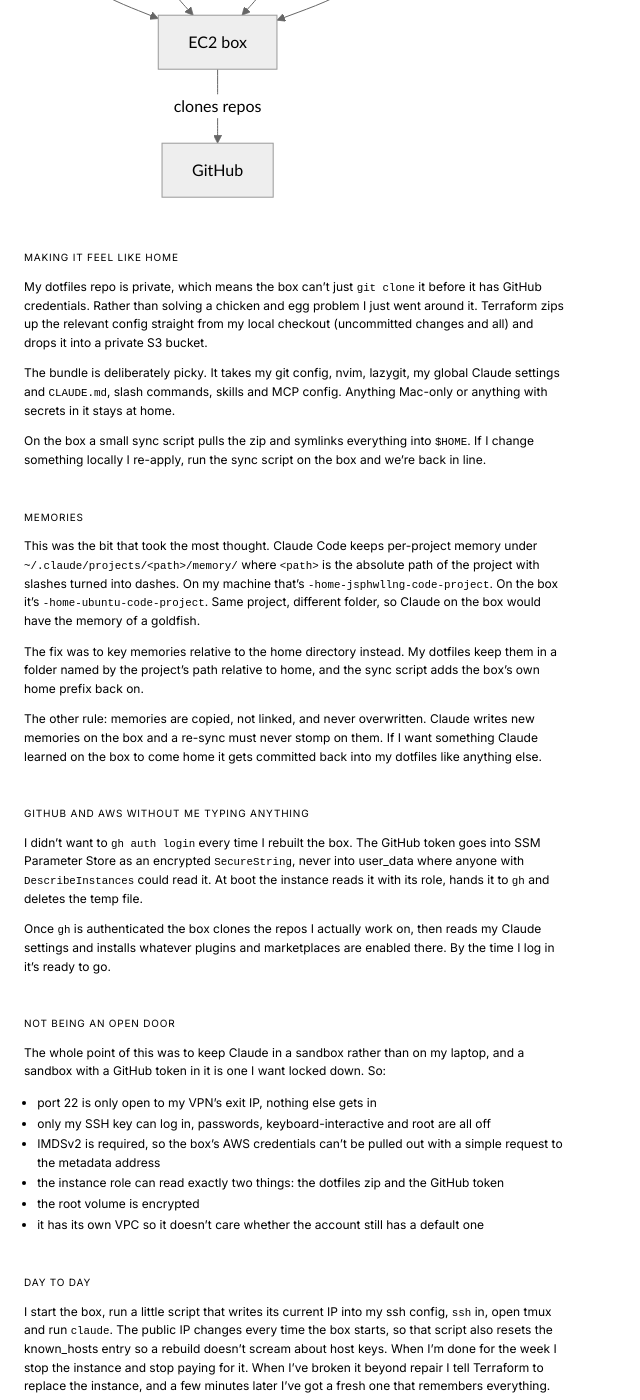
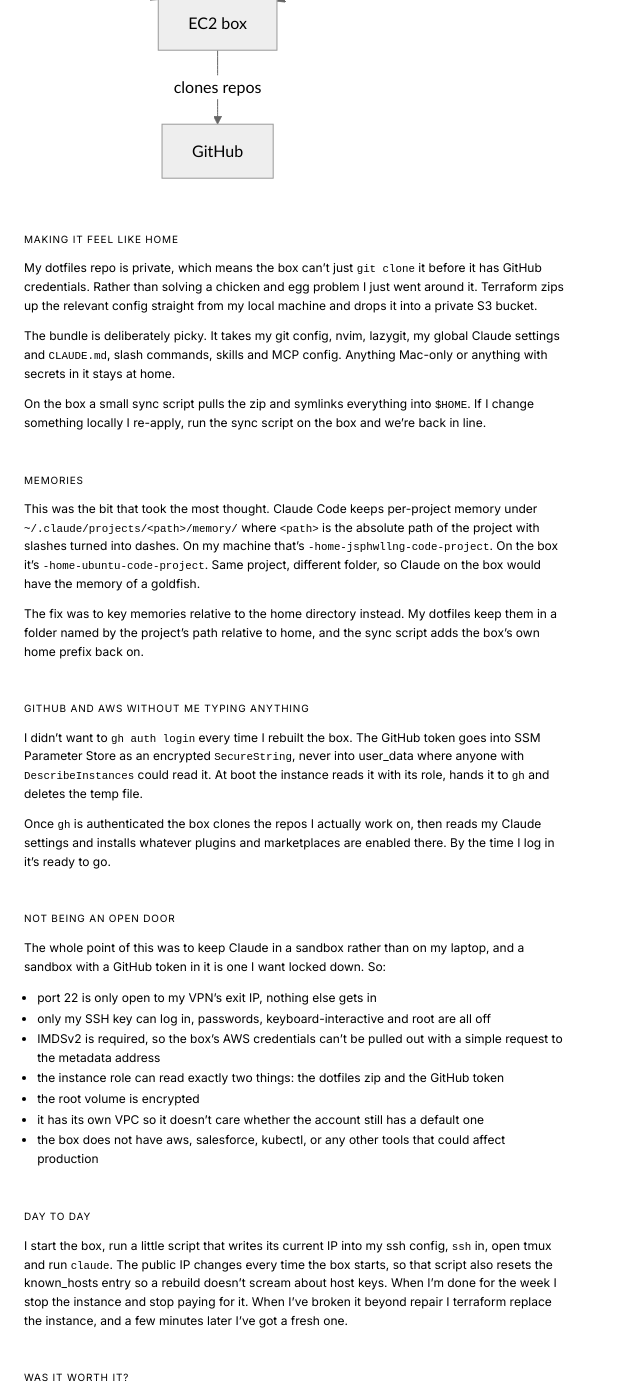
Before and after one commit to jsphwllng/jsphwllng.github.io, a Jekyll site: the page built from _blog/claude_devbox.md, in a window 1280 px wide and 1400 px high, scrolled down 938 px. Shown: the whole window, without its empty margins (0-640 px from the left). Built offline with Jekyll 4.4.1, drawn with Linux system fonts in a browser that asks for light colours; some of the changed text lies outside the part shown.

Commit message:
Better wording

````diff
--- a/_blog/claude_devbox.md
+++ b/_blog/claude_devbox.md
@@ -18,7 +18,7 @@
 * can be destroyed and rebuilt with one command
 * isn't an open door to the internet
 
-So: one `terraform apply`, wait a few minutes, `ssh` in, type `claude`. That's the whole user journey.
+So: one `terraform apply`, wait a few minutes, `ssh` in, type `claude`. That's it.
 
 ```mermaid
 graph TD
@@ -35,7 +35,7 @@
 Making it feel like home
 ------------------------
 
-My dotfiles repo is private, which means the box can't just `git clone` it before it has GitHub credentials. Rather than solving a chicken and egg problem I just went around it. Terraform zips up the relevant config straight from my local checkout (uncommitted changes and all) and drops it into a private S3 bucket.
+My dotfiles repo is private, which means the box can't just `git clone` it before it has GitHub credentials. Rather than solving a chicken and egg problem I just went around it. Terraform zips up the relevant config straight from my local machine and drops it into a private S3 bucket.
 
 The bundle is deliberately picky. It takes my git config, nvim, lazygit, my global Claude settings and `CLAUDE.md`, slash commands, skills and MCP config. Anything Mac-only or anything with secrets in it stays at home.
 
@@ -47,8 +47,6 @@
 This was the bit that took the most thought. Claude Code keeps per-project memory under `~/.claude/projects/<path>/memory/` where `<path>` is the absolute path of the project with slashes turned into dashes. On my machine that's `-home-jsphwllng-code-project`. On the box it's `-home-ubuntu-code-project`. Same project, different folder, so Claude on the box would have the memory of a goldfish.
 
 The fix was to key memories relative to the home directory instead. My dotfiles keep them in a folder named by the project's path relative to home, and the sync script adds the box's own home prefix back on.
-
-The other rule: memories are copied, not linked, and never overwritten. Claude writes new memories on the box and a re-sync must never stomp on them. If I want something Claude learned on the box to come home it gets committed back into my dotfiles like anything else.
 
 GitHub and AWS without me typing anything
 -----------------------------------------
@@ -68,11 +66,12 @@
 * the instance role can read exactly two things: the dotfiles zip and the GitHub token
 * the root volume is encrypted
 * it has its own VPC so it doesn't care whether the account still has a default one
+* the box does not have aws, salesforce, kubectl, or any other tools that could affect production
 
 Day to day
 ----------
 
-I start the box, run a little script that writes its current IP into my ssh config, `ssh` in, open tmux and run `claude`. The public IP changes every time the box starts, so that script also resets the known_hosts entry so a rebuild doesn't scream about host keys. When I'm done for the week I stop the instance and stop paying for it. When I've broken it beyond repair I tell Terraform to replace the instance, and a few minutes later I've got a fresh one that remembers everything.
+I start the box, run a little script that writes its current IP into my ssh config, `ssh` in, open tmux and run `claude`. The public IP changes every time the box starts, so that script also resets the known_hosts entry so a rebuild doesn't scream about host keys. When I'm done for the week I stop the instance and stop paying for it. When I've broken it beyond repair I terraform replace the instance, and a few minutes later I've got a fresh one.
 
 Was it worth it?
 ----------------
````
